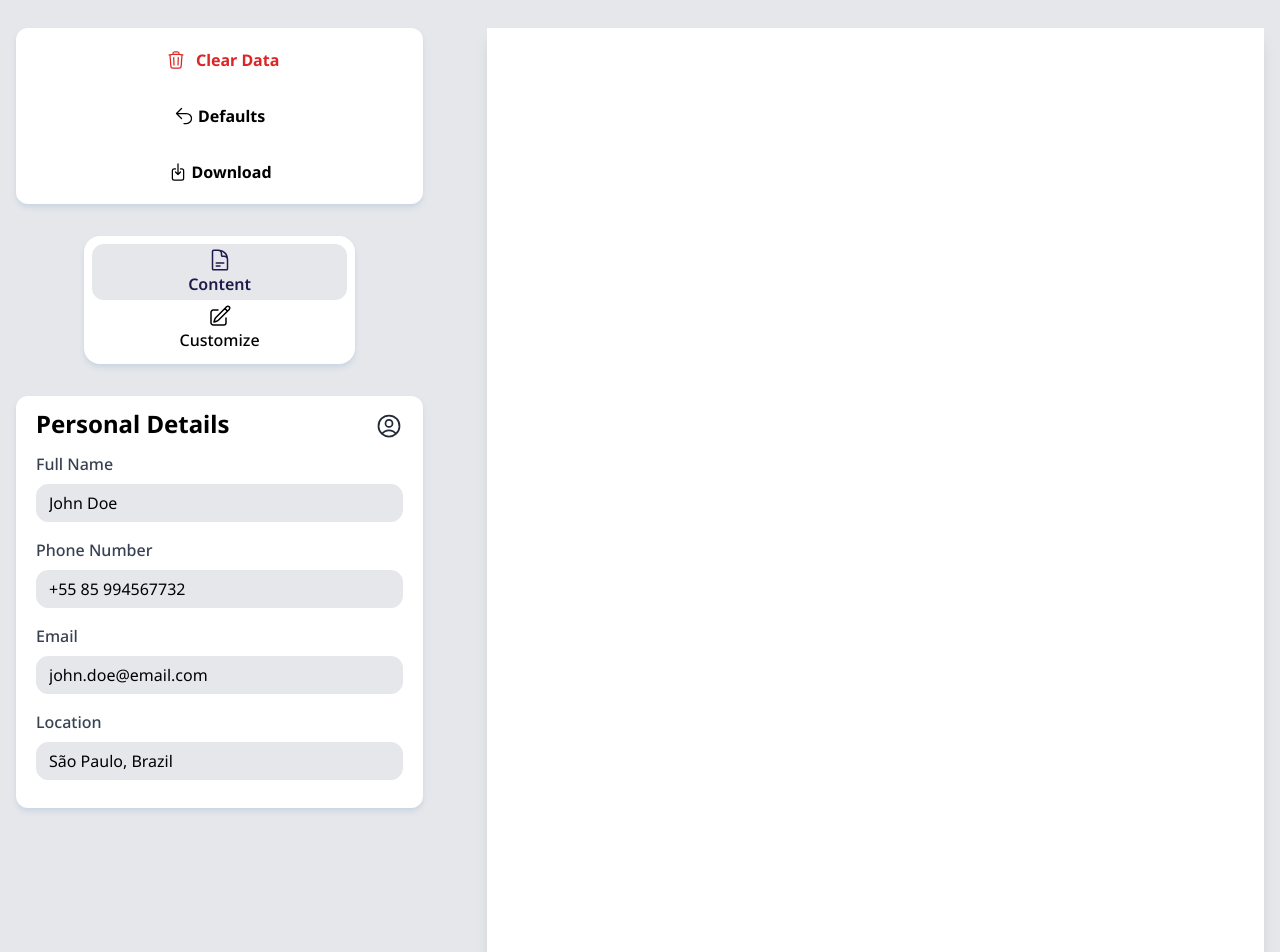
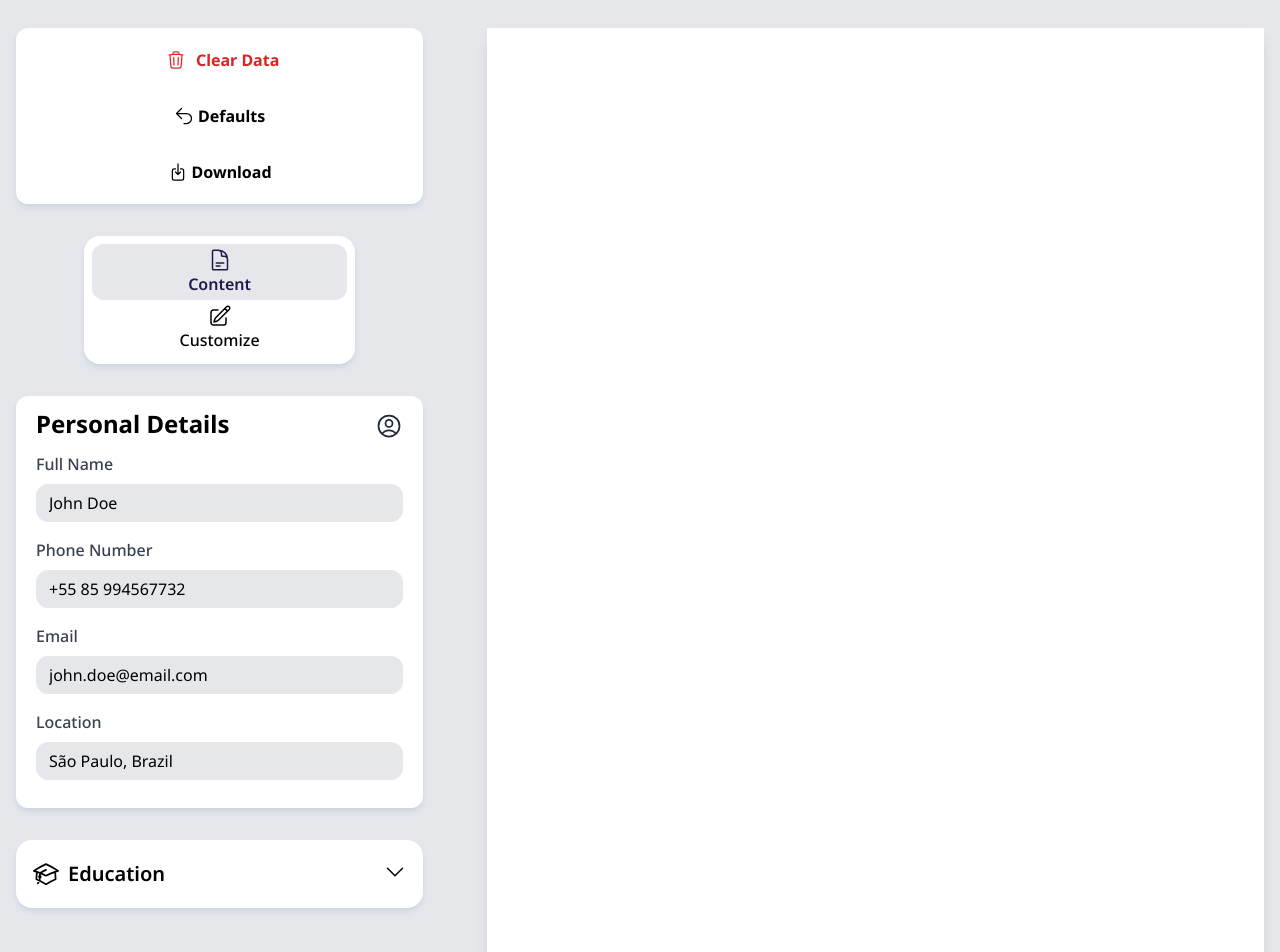
Before and after one commit to leo-vic3nt/EasyCv, a React (Vite) app: page / in a window 1280 px wide. Shown: the top 952 px of the page. Built offline with nearby package versions, Linux system fonts and the light colour scheme.

Commit message:
add expandable card component

```diff
--- a/src/components/ContentEditor.jsx
+++ b/src/components/ContentEditor.jsx
@@ -1,10 +1,16 @@
 /* eslint-disable react/prop-types */
+import ExpandableCard from "./ExpandableCard";
 import PersonalDetailsForm from "./PersonalDetailsForm";
+import { AcademicCapIcon } from "@heroicons/react/24/outline";
 
 function ContentEditor({ cvData, setCvData }) {
   return (
     <>
       <PersonalDetailsForm cvData={cvData} setCvData={setCvData} />
+      <ExpandableCard
+        title={"education"}
+        icon={<AcademicCapIcon />}
+      ></ExpandableCard>
     </>
   );
 }
--- /dev/null
+++ b/src/components/ExpandableCard.jsx
@@ -0,0 +1,50 @@
+/* eslint-disable react/prop-types */
+import { ChevronDownIcon } from "@heroicons/react/24/outline";
+import clsx from "clsx";
+import { useState } from "react";
+
+function Container({ children }) {
+  return (
+    <div className="mx-auto my-0 flex h-fit w-full flex-col rounded-2xl bg-white shadow-md shadow-slate-300">
+      {children}
+    </div>
+  );
+}
+
+function CardHeader({ title, icon, isExpanded, setIsExpanded }) {
+  return (
+    <button
+      onClick={() => setIsExpanded((e) => !e)}
+      className="flex justify-between px-4 py-5"
+    >
+      <div className="flex items-center gap-2">
+        <span className="size-7">{icon}</span>
+        <h3 className="text-xl font-semibold capitalize">{title}</h3>
+      </div>
+      <ChevronDownIcon
+        className={clsx(
+          "size-6 transition-transform duration-300",
+          isExpanded && "rotate-180",
+        )}
+      />
+    </button>
+  );
+}
+
+function ExpandableCard({ title, icon, children }) {
+  const [isExpanded, setIsExpanded] = useState(false);
+
+  return (
+    <Container>
+      <CardHeader
+        title={title}
+        icon={icon}
+        isExpanded={isExpanded}
+        setIsExpanded={setIsExpanded}
+      />
+      {children}
+    </Container>
+  );
+}
+
+export default ExpandableCard;
```
